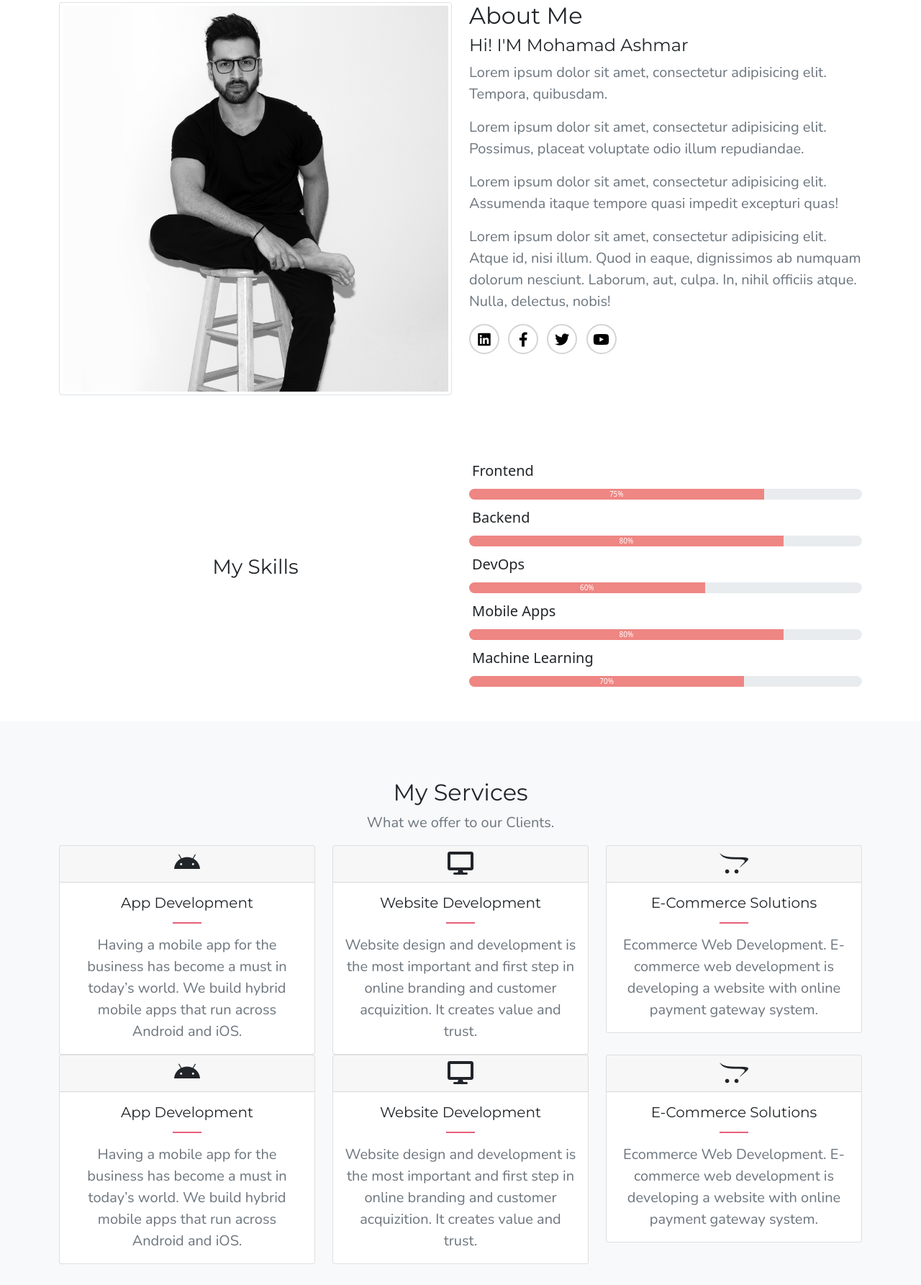
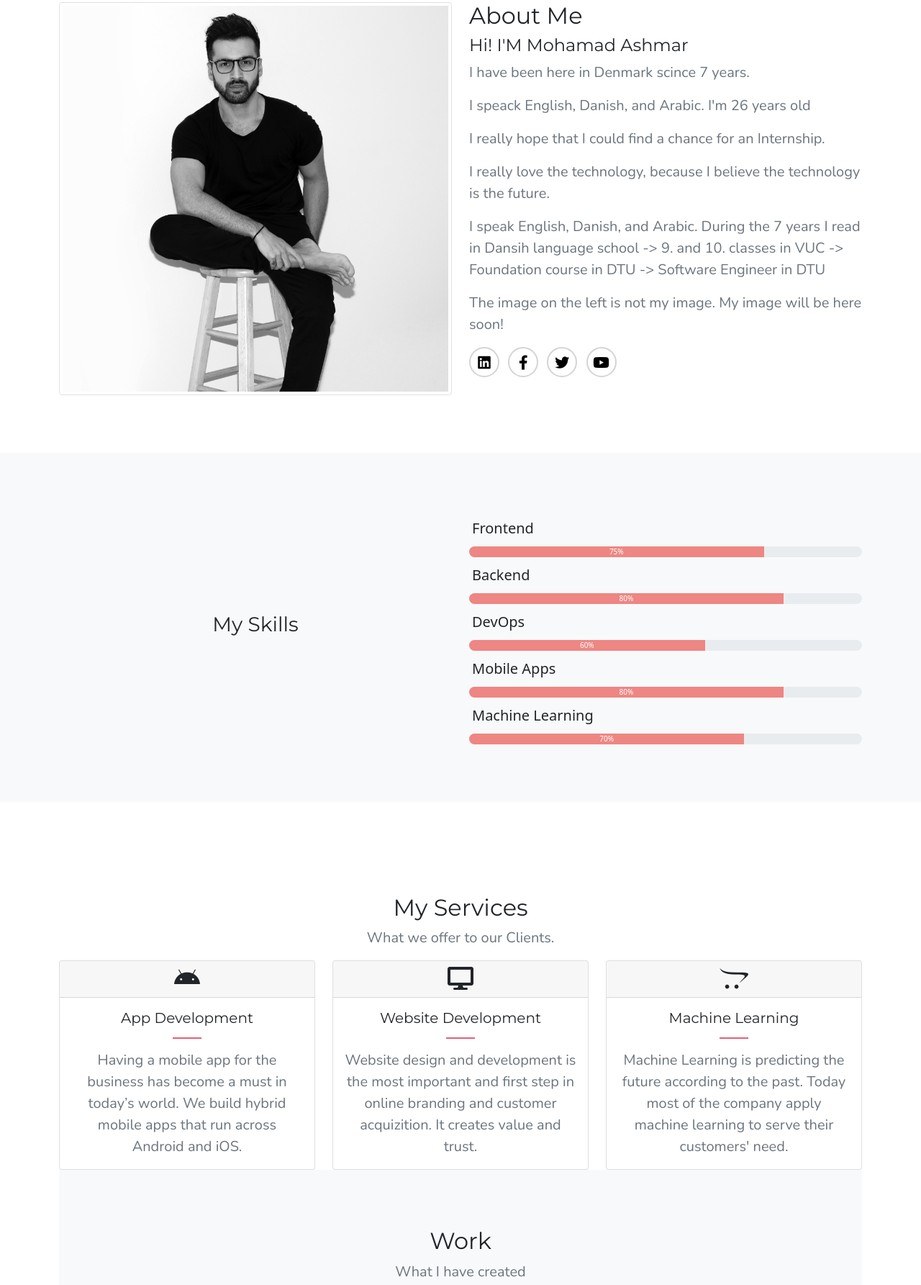
Before and after one commit to M0-AR/m0-ar.github.io, a plain HTML site: page index.html in a window 1280 px wide. Shown: the part 877-2662 px from the top of the page at 72% size. Drawn offline with nearby package versions, Linux system fonts and the light colour scheme.

Commit message:
Add some text

```diff
--- a/index.html
+++ b/index.html
@@ -52,7 +52,7 @@
           <div class="content-box">
             <h4>Welcome</h4>
             <h1>I'M <span class="element"></span></h1>
-            <p>Lorem ipsum dolor sit amet, consectetur adipisicing elit. Sequi asperiores deserunt nemo excepturi illum quam?</p>
+            <p>The website is under development, it will be more efficient in the future.</p>
             <a href="#" class="btn">Download CV</a>
           </div>
         </div>
@@ -60,7 +60,8 @@
     </div>
   </header>
 
-  <section class="about r-p" id="about">
+  <!-- About Me  -->
+  <section class="about r-p " id="about">
     <div class="container">
       <div class="row">
         <div class="col-lg-6">
@@ -69,10 +70,12 @@
         <div class="col-lg-6 mt-4 mt-lg-0">
           <h2>About Me</h2>
           <h4> Hi! <span style="color:#E96F85"></span>I'M Mohamad Ashmar</h4>
-          <p>Lorem ipsum dolor sit amet, consectetur adipisicing elit. Tempora, quibusdam.</p>
-          <p>Lorem ipsum dolor sit amet, consectetur adipisicing elit. Possimus, placeat voluptate odio illum repudiandae.</p>
-          <p>Lorem ipsum dolor sit amet, consectetur adipisicing elit. Assumenda itaque tempore quasi impedit excepturi quas!</p>
-          <p>Lorem ipsum dolor sit amet, consectetur adipisicing elit. Atque id, nisi illum. Quod in eaque, dignissimos ab numquam dolorum nesciunt. Laborum, aut, culpa. In, nihil officiis atque. Nulla, delectus, nobis!</p>
+          <p>I have been here in Denmark scince 7 years.</p>
+          <p>I speack English, Danish, and Arabic. I'm 26 years old</p>
+          <p>I really hope that I could find a chance for an Internship.</p>
+          <p>I really love the technology, because I believe the technology is the future.</p>
+          <p>I speak English, Danish, and Arabic. During the 7 years I read in Dansih language school -> 9. and 10. classes in VUC -> Foundation course in DTU -> Software Engineer in DTU</p>
+          <p>The image on the left is not my image. My image will be here soon!</p>
           <div>
             <ul class="list-inline">
               <li class="list-inline-item"><a href="#"><i class="fab fa-linkedin"></i></a></li>
@@ -87,7 +90,7 @@
   </section>
 
   <!-- Experience -->
-  <section class="exp-class mb-5" id="exp-id">
+  <section class="exp-class mb-5 bg-sec r-p" id="exp-id">
     <div class="container">
       <div class="row">
         <div class="col-md-6 d-flex justify-content-center align-items-center">
@@ -127,7 +130,7 @@
   </section>
 
   <!-- Services -->
-  <section class="section services-class bg-sec r-p" id="services-id">
+  <section class="section services-class r-p" id="services-id">
     <div class="container text-center">
       <div class="row">
         <div class="col">
@@ -175,15 +178,16 @@
             </div>
 
             <div class="card-body">
-              <h5 class="card-title">E-Commerce Solutions</h5>
+              <h5 class="card-title">Machine Learning</h5>
               <div class="service-border"></div>
-              <p class="card-text">Ecommerce Web Development. E-commerce web development is developing a website with online payment gateway system.</p>
+              <p class="card-text">Machine Learning is predicting the future according to the past. Today most of the company apply machine learning to serve their customers' need.</p>
             </div>
           </div>
         </div>
       </div>
 
-      <div class="row">
+      <!-- Will come soon  -->
+      <!-- <div class="row">
         <div class="col-lg-4">
           <div class="card">
             <div class="card-header">
@@ -229,10 +233,11 @@
         </div>
       </div>
     </div>
-  </section>
+  </section> -->
 
   <!-- Hire Me-->
-  <section class="hire-me r-p" id="hire-id">
+  <!-- Coming soon -->
+  <!-- <section class="hire-me r-p" id="hire-id">
     <div class="container text-center">
       <div class="row">
         <div class="col">
@@ -241,7 +246,7 @@
         </div>
       </div>
     </div>
-  </section>
+  </section> -->
 
   <!-- Testimony -->
   <!-- <section class="testimony-class r-p bg-sec" id="testimony-id">
@@ -318,6 +323,18 @@
             </div>
           </div>
 
+          <div class="w-image col-xs-6 col-sm-4 col-md-4 filtr-item card-wrapper" data-category="3">
+            <div>
+                 <img alt="Qries" src="images/regression_chart.png" width="400" height="400">
+            </div>
+          </div>
+
+          <div class="w-image col-xs-6 col-sm-4 col-md-4 filtr-item card-wrapper" data-category="3">
+            <div>
+                 <img alt="Qries" src="images/cluster_plot.png" width="400" height="400">
+            </div>
+          </div>
+
         </div>
       </div>
     </div>
```
Also changed, not shown: images/cluster_plot.png (added), images/regression_chart.png (added).
